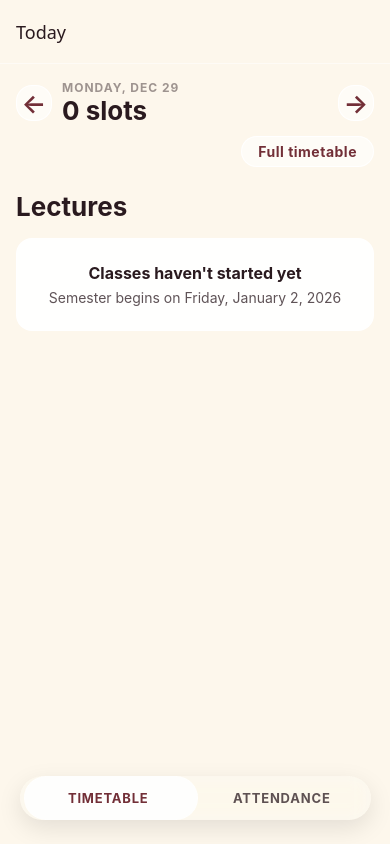
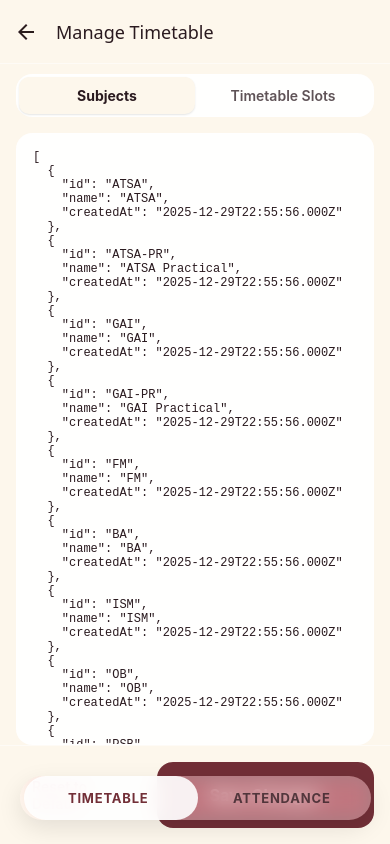
Before and after one commit to soumyyy/SHIT, a React Native app: screen /ManageTimetable in a window 390 px wide. Built offline with nearby package versions, Linux system fonts and the light colour scheme.

Commit message:
Settings for subjects/tt via json

```diff
--- a/package.json
+++ b/package.json
@@ -9,6 +9,7 @@
     "web": "expo start --web"
   },
   "dependencies": {
+    "@expo/vector-icons": "^15.0.3",
     "@react-native-async-storage/async-storage": "2.2.0",
     "@react-native-community/datetimepicker": "8.4.4",
     "@react-navigation/bottom-tabs": "^7.9.0",
--- a/src/data/DataContext.tsx
+++ b/src/data/DataContext.tsx
@@ -40,6 +40,7 @@ interface DataContextValue {
   addSlot: (payload: AddSlotPayload) => Promise<void>;
   updateSettings: (settings: Partial<Settings>) => Promise<void>;
   addSlotOverride: (override: Omit<SlotOverride, "id">) => Promise<void>;
+  importData: (subjects: Subject[], slots: TimetableSlot[]) => Promise<void>;
   refresh: () => Promise<void>;
 }
 
@@ -235,6 +236,11 @@ export const DataProvider = ({ children }: { children: ReactNode }) => {
     setSlotOverrides((prev) => [...prev, newOverride]);
   }, []);
 
+  const importData = useCallback(async (newSubjects: Subject[], newSlots: TimetableSlot[]) => {
+    await persistSubjects(newSubjects);
+    await persistSlots(newSlots);
+  }, [persistSubjects, persistSlots]);
+
   const value = useMemo<DataContextValue>(
     () => ({
       subjects,
@@ -248,9 +254,10 @@ export const DataProvider = ({ children }: { children: ReactNode }) => {
       addSlot,
       updateSettings,
       addSlotOverride,
+      importData,
       refresh: load,
     }),
-    [subjects, slots, attendanceLogs, settings, slotOverrides, loading, markAttendance, addSubject, addSlot, updateSettings, addSlotOverride, load],
+    [subjects, slots, attendanceLogs, settings, slotOverrides, loading, markAttendance, addSubject, addSlot, updateSettings, addSlotOverride, importData, load],
   );
 
   if (loading) {
--- a/src/navigation/RootNavigator.tsx
+++ b/src/navigation/RootNavigator.tsx
@@ -6,6 +6,7 @@ import { enableScreens } from "react-native-screens";
 import { colors } from "@/constants/theme";
 import { AttendanceScreen } from "@/screens/AttendanceScreen";
 import { FullTimetableScreen } from "@/screens/FullTimetableScreen";
+import { ManageTimetableScreen } from "@/screens/settings/ManageTimetableScreen";
 import { SubjectOverviewScreen } from "@/screens/SubjectOverviewScreen";
 import { SubjectAttendanceScreen } from "@/screens/SubjectAttendanceScreen";
 import { TimetableTodayScreen } from "@/screens/TimetableTodayScreen";
@@ -55,6 +56,11 @@ const TimetableStackNavigator = () => (
       name="SubjectOverview"
       component={SubjectOverviewScreen}
       options={{ title: "Subject Overview" }}
+    />
+    <TimetableStack.Screen
+      name="ManageTimetable"
+      component={ManageTimetableScreen}
+      options={{ title: "Manage Timetable" }}
     />
   </TimetableStack.Navigator>
 );
--- a/src/navigation/types.ts
+++ b/src/navigation/types.ts
@@ -4,6 +4,7 @@ export type TimetableStackParamList = {
   SubjectOverview: {
     subjectId: string;
   };
+  ManageTimetable: undefined;
 };
 
 export type RootTabParamList = {
--- a/src/screens/AttendanceScreen.tsx
+++ b/src/screens/AttendanceScreen.tsx
@@ -50,7 +50,7 @@ export const AttendanceScreen = ({ navigation }: AttendanceScreenProps) => {
   }, [subjects, attendanceLogs, slots, slotOverrides, settings]);
 
   return (
-    <SafeAreaView style={styles.safeArea} edges={["top"]}>
+    <SafeAreaView style={styles.safeArea} edges={["bottom", "left", "right"]}>
       <ScrollView
         style={styles.container}
         contentContainerStyle={styles.content}
@@ -66,7 +66,7 @@ export const AttendanceScreen = ({ navigation }: AttendanceScreenProps) => {
           {subjectData.map(({ subject, stats, safeToMiss }) => (
             <SubjectRow
               key={subject.id}
-              title={subject.name}
+              title={subject.id}
               percentage={stats.percentage}
               present={stats.present}
               total={stats.total}
--- a/src/screens/TimetableTodayScreen.tsx
+++ b/src/screens/TimetableTodayScreen.tsx
@@ -2,6 +2,7 @@ import { useEffect, useMemo, useState } from "react";
 import { NativeStackScreenProps } from "@react-navigation/native-stack";
 import { Alert, Pressable, ScrollView, StyleSheet, Text, View } from "react-native";
 import { SafeAreaView } from "react-native-safe-area-context";
+import { Ionicons } from "@expo/vector-icons";
 
 import { AttendanceModal } from "@/components/AttendanceModal";
 import { EditSlotModal } from "@/components/EditSlotModal";
@@ -183,6 +184,12 @@ export const TimetableTodayScreen = ({ navigation }: Props) => {
             >
               <Text style={styles.compactButtonText}>Full timetable</Text>
             </Pressable>
+            <Pressable
+              style={styles.iconButton}
+              onPress={() => navigation.navigate("ManageTimetable")}
+            >
+              <Ionicons name="settings-sharp" size={20} color={colors.textSecondary} />
+            </Pressable>
           </View>
         </View>
 
@@ -214,7 +221,7 @@ export const TimetableTodayScreen = ({ navigation }: Props) => {
             return (
               <LectureCard
                 key={slot.id}
-                title={subject?.name ?? "Subject"}
+                title={subject?.id ?? "Subject"}
                 subtitle={formatTimeRange(slot.startTime, slot.durationMinutes)}
                 room={slot.room || subject?.defaultRoom}
                 status={attendanceStatus ?? null}
@@ -341,6 +348,16 @@ const styles = StyleSheet.create({
     fontWeight: "700",
     letterSpacing: 0.5,
   },
+  iconButton: {
+    width: 32,
+    height: 32,
+    borderRadius: 16,
+    backgroundColor: colors.glass,
+    alignItems: "center",
+    justifyContent: "center",
+    borderWidth: 1,
+    borderColor: colors.glassBorder,
+  },
   sectionHeader: {
     marginBottom: spacing.md,
   },
--- /dev/null
+++ b/src/screens/settings/ManageTimetableScreen.tsx
@@ -0,0 +1,201 @@
+import { useState, useEffect } from "react";
+import { NativeStackScreenProps } from "@react-navigation/native-stack";
+import { StyleSheet, Text, View, TextInput, ScrollView, Pressable, Alert, KeyboardAvoidingView, Platform } from "react-native";
+import { SafeAreaView } from "react-native-safe-area-context";
+import { Ionicons } from "@expo/vector-icons";
+
+import { colors, layout, radii, spacing, typography } from "@/constants/theme";
+import { TimetableStackParamList } from "@/navigation/types";
+import { useData } from "@/data/DataContext";
+import { mockSubjects, mockSlots, mockAttendanceLogs } from "@/data/mockData";
+
+type Props = NativeStackScreenProps<TimetableStackParamList, "ManageTimetable">;
+
+export const ManageTimetableScreen = ({ navigation }: Props) => {
+    const { subjects, slots, importData } = useData();
+
+    const [subjectsJson, setSubjectsJson] = useState("");
+    const [slotsJson, setSlotsJson] = useState("");
+    const [activeTab, setActiveTab] = useState<'subjects' | 'slots'>('subjects');
+
+    useEffect(() => {
+        // Pre-fill with current data formatted nicely
+        setSubjectsJson(JSON.stringify(subjects, null, 2));
+        setSlotsJson(JSON.stringify(slots, null, 2));
+    }, [subjects, slots]);
+
+    const handleSave = async () => {
+        try {
+            const parsedSubjects = JSON.parse(subjectsJson);
+            const parsedSlots = JSON.parse(slotsJson);
+
+            if (!Array.isArray(parsedSubjects) || !Array.isArray(parsedSlots)) {
+                throw new Error("Start with a list: [ ... ]");
+            }
+
+            await importData(parsedSubjects, parsedSlots);
+            Alert.alert("Success", "Timetable updated successfully!");
+        } catch (error) {
+            Alert.alert("Invalid JSON", (error as Error).message);
+        }
+    };
+
+    const handleReset = () => {
+        Alert.alert(
+            "Reset Data",
+            "This will replace your current timetable with the demo data. Are you sure?",
+            [
+                { text: "Cancel", style: "cancel" },
+                {
+                    text: "Reset",
+                    style: "destructive",
+                    onPress: async () => {
+                        // We can manually reset by importing mock data
+                        await importData(mockSubjects, mockSlots);
+                        Alert.alert("Reset Complete");
+                    }
+                }
+            ]
+        );
+    };
+
+    return (
+        <SafeAreaView style={styles.safeArea} edges={["bottom", "left", "right"]}>
+            <KeyboardAvoidingView
+                behavior={Platform.OS === "ios" ? "padding" : "height"}
+                style={styles.keyboardView}
+            >
+                <View style={styles.header}>
+                    <View style={styles.tabs}>
+                        <Pressable
+                            style={[styles.tab, activeTab === 'subjects' && styles.activeTab]}
+                            onPress={() => setActiveTab('subjects')}
+                        >
+                            <Text style={[styles.tabText, activeTab === 'subjects' && styles.activeTabText]}>Subjects</Text>
+                        </Pressable>
+                        <Pressable
+                            style={[styles.tab, activeTab === 'slots' && styles.activeTab]}
+                            onPress={() => setActiveTab('slots')}
+                        >
+                            <Text style={[styles.tabText, activeTab === 'slots' && styles.activeTabText]}>Timetable Slots</Text>
+                        </Pressable>
+                    </View>
+                </View>
+
+                <View style={styles.editorContainer}>
+                    <TextInput
+                        style={styles.input}
+                        multiline
+                        value={activeTab === 'subjects' ? subjectsJson : slotsJson}
+                        onChangeText={activeTab === 'subjects' ? setSubjectsJson : setSlotsJson}
+                        autoCapitalize="none"
+                        autoCorrect={false}
+                        placeholder="Paste JSON here..."
+                        placeholderTextColor={colors.textMuted}
+                    />
+                </View>
+
+                <View style={styles.footer}>
+                    <Pressable style={styles.resetButton} onPress={handleReset}>
+                        <Text style={styles.resetButtonText}>Reset to Default</Text>
+                    </Pressable>
+                    <Pressable style={styles.saveButton} onPress={handleSave}>
+                        <Text style={styles.saveButtonText}>Save Changes</Text>
+                    </Pressable>
+                </View>
+            </KeyboardAvoidingView>
+        </SafeAreaView>
+    );
+};
+
+const styles = StyleSheet.create({
+    safeArea: {
+        flex: 1,
+        backgroundColor: colors.background,
+    },
+    keyboardView: {
+        flex: 1,
+    },
+    header: {
+        paddingHorizontal: layout.screenPadding,
+        paddingTop: spacing.sm,
+        paddingBottom: spacing.md,
+    },
+    tabs: {
+        flexDirection: 'row',
+        backgroundColor: colors.surface,
+        padding: 2,
+        borderRadius: radii.md,
+        borderWidth: 1,
+        borderColor: colors.border,
+    },
+    tab: {
+        flex: 1,
+        paddingVertical: spacing.sm,
+        alignItems: 'center',
+        borderRadius: radii.sm,
+    },
+    activeTab: {
+        backgroundColor: colors.background, // Or a highlight color
+        shadowColor: "#000",
+        shadowOffset: { width: 0, height: 1 },
+        shadowOpacity: 0.1,
+        shadowRadius: 2,
+    },
+    tabText: {
+        fontSize: typography.small,
+        fontWeight: "600",
+        color: colors.textSecondary,
+    },
+    activeTabText: {
+        color: colors.textPrimary,
+        fontWeight: "700",
+    },
+    editorContainer: {
+        flex: 1,
+        paddingHorizontal: layout.screenPadding,
+    },
+    input: {
+        flex: 1,
+        backgroundColor: colors.surface,
+        borderRadius: radii.md,
+        padding: spacing.md,
+        fontSize: 12, // Monospace-ish size
+        fontFamily: Platform.OS === "ios" ? "Menlo" : "monospace",
+        color: colors.textPrimary,
+        borderWidth: 1,
+        borderColor: colors.border,
+        textAlignVertical: 'top',
+    },
+    footer: {
+        padding: layout.screenPadding,
+        flexDirection: 'row',
+        gap: spacing.md,
+        borderTopWidth: 1,
+        borderTopColor: colors.border,
+        backgroundColor: colors.background,
+    },
+    resetButton: {
+        flex: 1,
+        padding: spacing.md,
+        alignItems: 'center',
+        justifyContent: 'center',
+    },
+    resetButtonText: {
+        color: colors.danger,
+        fontWeight: "600",
+    },
+    saveButton: {
+        flex: 2,
+        backgroundColor: colors.accent,
+        borderRadius: radii.md,
+        padding: spacing.md,
+        alignItems: 'center',
+        justifyContent: 'center',
+    },
+    saveButtonText: {
+        color: "#FFF",
+        fontWeight: "700",
+        fontSize: typography.body,
+    },
+});
```
Also changed, not shown: 1 other file (tests, documents, lock files or other folders).
